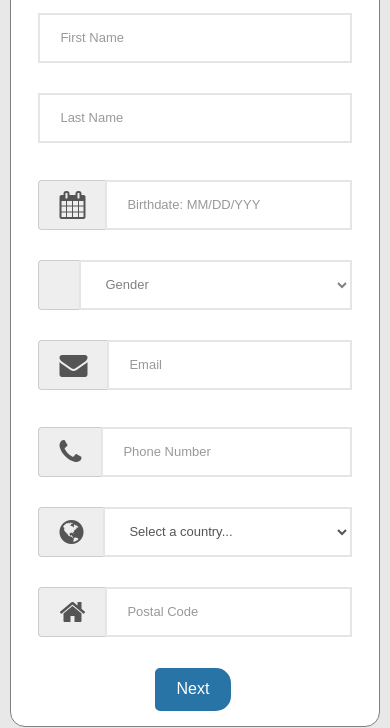
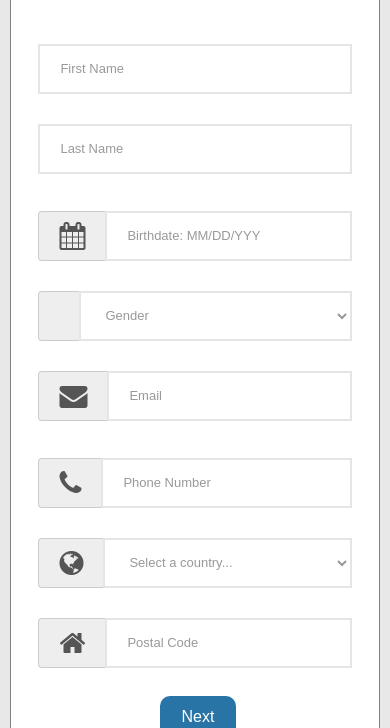
Before and after one commit to trentparkinson/Oncotelligent-Portal, a plain HTML site: page index.html in a window 390 px wide. Shown: the part 372-1100 px from the top of the page. Drawn offline with nearby package versions, Linux system fonts and the light colour scheme; some icons are missing.

Commit message:
Buttons stay at bottom

```diff
--- a/css/style.css
+++ b/css/style.css
@@ -55,7 +55,7 @@ body {
 }
 
 #questions {
-	min-height: 375px;
+	min-height: 425px;
 }
 
 @media (max-width: 768px) {
@@ -75,6 +75,14 @@ body {
 		background-color: white;
 		border-radius: 15px;
 		position: absolute;
+	}
+
+	#form1 {
+		min-height: 853px;
+}
+
+	#questions {
+		min-height: 830px;
 	}
 
 }
@@ -135,25 +143,35 @@ h1 {
    font-size: 26px
 }
 
-.placeholder{
-	color: grey;
-}
-
 select option:first-child{
-	color: grey;
 	display: none;
 }
 
-select option{
-	color: #555;
-} // bootstrap default color
+select,
+select option {
+  color: #000000;
+}
+
+select:invalid,
+select option[value=""] {
+  color: #999999;
+}
+
+/*Added for browser compatibility*/
+[hidden] {
+  display: none;
+}
 
 #next {
   border-radius: 10px;
 }
 
 #question-buttons {
-  padding-bottom: 10px;
+  position:absolute;
+  bottom:-15px;
+  width: 100%;
+  padding-left: 10px;
+
 }
 
 #personal_footer {
--- a/css/style2.css
+++ b/css/style2.css
@@ -1514,7 +1514,6 @@ input[type="text"] {
   border-radius: 6px;
   display: flex;
   flex-direction: column;
-  align-items: center;
   justify-content: center;
   text-align: center;
   width: 90%;
--- a/index.html
+++ b/index.html
@@ -17,7 +17,7 @@
 
 <div class="sideright">
 	<img src="images/oncotelligent_logo.PNG" alt="Oncotelligent Logo" width="90%" align="center"/>
-	<img src="images/smarter_than_cancer_black.png" alt="Oncotelligent Logo" width="70%" align="center" />
+	<img src="images/smarter_than_cancer_black.PNG" alt="Oncotelligent Logo" width="70%" align="center" />
 	<br/>
 	<br/>
 	<br/>
@@ -118,7 +118,7 @@
 								<div class="input-group-addon">
 									<i class="fi-male-female"></i>
 								</div>
-								<select class="form-control placeholder" type="text" id="contact_gender" name="gender">
+								<select class="form-control placeholder" type="text" id="contact_gender" name="gender" required>
 									<option value="">Gender</option>
 									<option value="Male">Male</option>
 									<option value="Female">Female</option>
@@ -160,7 +160,7 @@
 								<div class="input-group-addon">
 									<i class="fa fa-globe fa-2x"></i>
 								</div>
-								<select class="form-control" type="text" id="contact_country" name="country">
+								<select class="form-control" type="text" id="contact_country" name="country" required>
 									<option value="" selected>Select a country...</option>
 									<option value="AFG">Afghanistan</option>
 									<option value="ALA">Åland Islands</option>
@@ -442,6 +442,12 @@
 				<hr style="border:solid 0.5px; color:#435061;"/>
 				<br/>
 				</div>
+				<div class="form-group">
+					<label for="var_string"><input type="radio" name="variable" value="0" id="var_string" />Identifies a portion of a string.</label>
+					<label for="var_join"><input type="radio" name="variable" value="0" id="var_join" />A method to join strings.</label>
+					<label for="var_info"><input type="radio" name="variable" value="25" id="var_info" />Allows you to store information so it can be reused throughout the program</label>
+					<label for="var_condition"><input type="radio" name="variable" value="0" id="var_condition"/>Allows you to make a decision based on a condition.</label>
+				</div>
 			</div> <!-- End of question3 -->
 			<div id="question4" class="question">
 				<div class="row">
@@ -464,15 +470,15 @@
 				<br/>
 				</div>
 			</div> <!-- End of question6 -->
-			<div id="question-buttons" class="button-container" align="center">
+			<div class="button-container" id="question-buttons">
 				<div class="row">
-					<div class="col-md-3">
+					<div class="col-md-3 col-md-push-3">
 						<button type="button" id="previous" class ="btn btn-primary btn-modify" >Previous</button>
 					</div>
-					<div class="col-md-3 col-md-push-4">
+					<div class="col-md-3 col-md-push-3">
 						<button type="button" id="next" class ="btn btn-primary btn-modify">Next</button>
 					</div>
-					<div class="col-md-3 col-md-push-5">
+					<div class="col-md-3 col-md-push-2">
 						<input type="submit" id="submit" value="Submit" class="btn btn-primary btn-modify-submit" />
 					</div>
 				</div>
--- a/js/validate_and_show_div.js
+++ b/js/validate_and_show_div.js
@@ -63,7 +63,7 @@
 	});
 	// After Form Submitted Validation
 	$("#next").click(function(event){
-		var form_data=$('div :input').serializeArray();
+		var form_data=$('#question1 :input').serializeArray();
 		var error_free=true;
 		for (var input in form_data){
 			var element=$("#contact_"+form_data[input]['name']);
```
